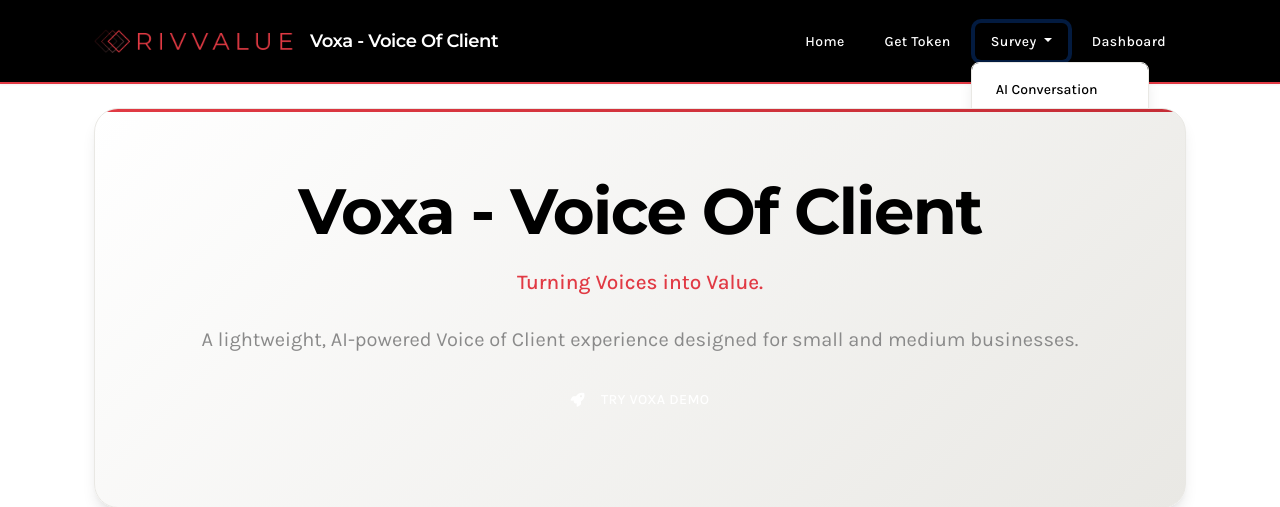
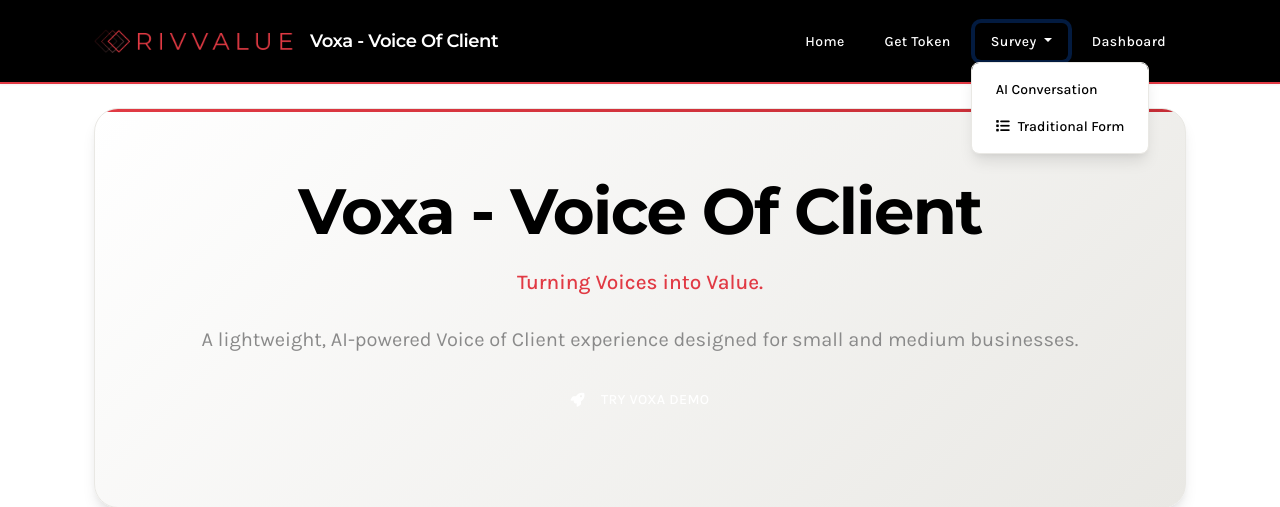
Before and after one commit to rivvalue/voia-docs, a Flask app: page / in a window 1280 px wide, after a click on "Survey". Shown: the top 507 px of the page. Run offline with Flask 3, Linux system fonts and the light colour scheme.

Commit message:
Improve page element layering for better visibility and interaction
Adjust CSS z-index values in `static/css/custom.css` and update the CSS file link in `templates/base.html` to resolve layering issues.

Replit-Commit-Author: Agent
Replit-Commit-Session-Id: a2fe9093-2e16-48b5-8de4-0e75c9b14d8a
Replit-Commit-Checkpoint-Type: full_checkpoint

```diff
--- a/static/css/custom.css
+++ b/static/css/custom.css
@@ -186,6 +186,7 @@ p, .text-body {
     padding: var(--spacing-md) 0;
     box-shadow: var(--shadow-sm);
     backdrop-filter: blur(10px);
+    z-index: 10000 !important;
 }
 
 .navbar-brand {
@@ -241,17 +242,17 @@ p, .text-body {
     box-shadow: var(--shadow-lg);
     padding: var(--spacing-sm);
     margin-top: var(--spacing-sm);
-    z-index: 9999 !important;
+    z-index: 10001 !important;
 }
 
 /* More specific targeting for navbar dropdowns */
 .navbar .dropdown-menu {
-    z-index: 9999 !important;
+    z-index: 10001 !important;
 }
 
 /* Bootstrap dropdown override */
 .dropdown-menu.show {
-    z-index: 9999 !important;
+    z-index: 10001 !important;
 }
 
 .dropdown-item {
--- a/templates/base.html
+++ b/templates/base.html
@@ -15,7 +15,7 @@
     <link rel="stylesheet" href="https://cdnjs.cloudflare.com/ajax/libs/font-awesome/6.0.0/css/all.min.css">
 
     <!-- Custom CSS -->
-    <link rel="stylesheet" href="{{ url_for('static', filename='css/custom.css') }}?v=dropdown-fix-v3-20250906">
+    <link rel="stylesheet" href="{{ url_for('static', filename='css/custom.css') }}?v=dropdown-fix-v4-20250906">
 
 </head>
 <body class="{% block page_class %}{% endblock %}">
```
